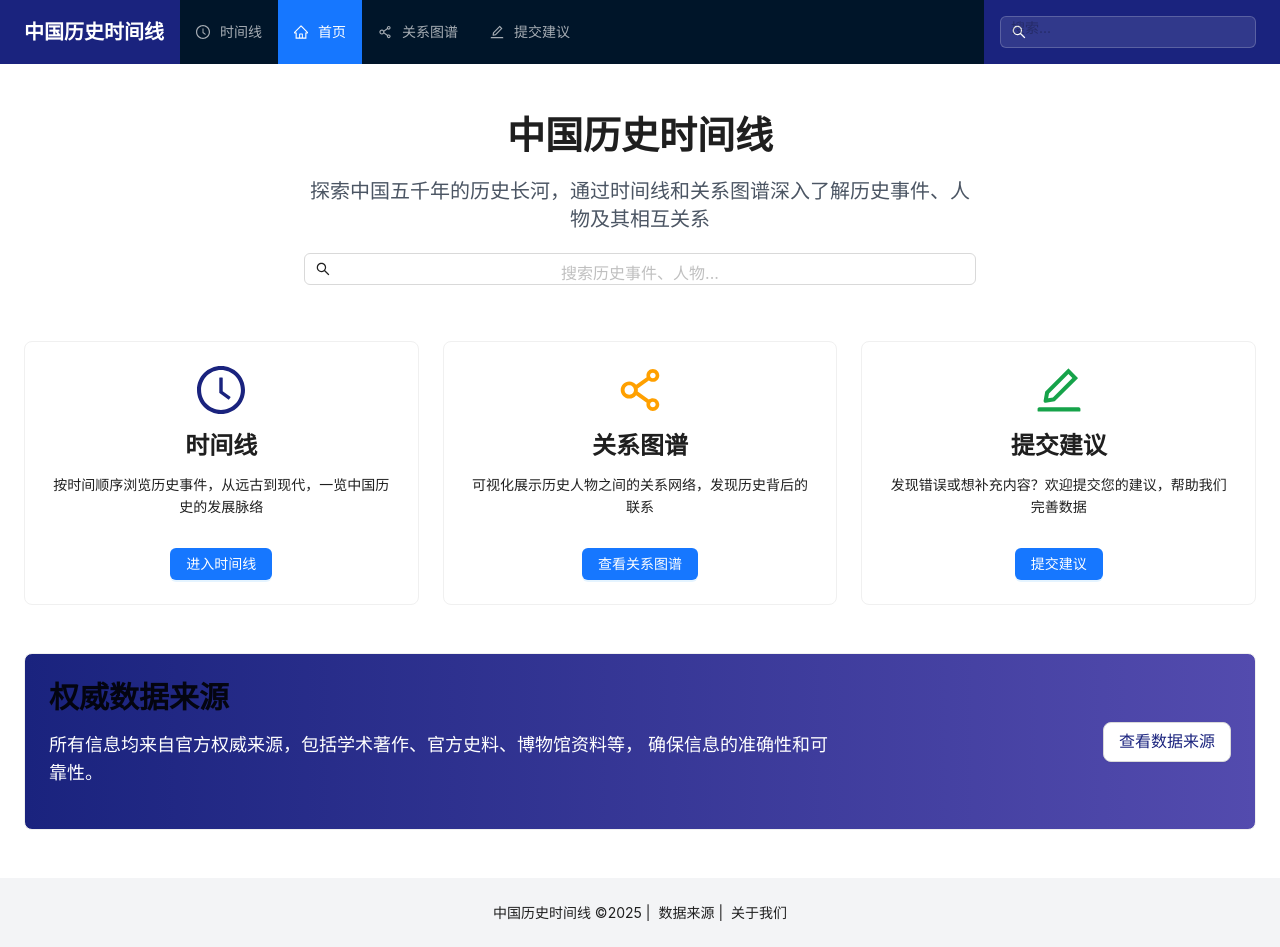
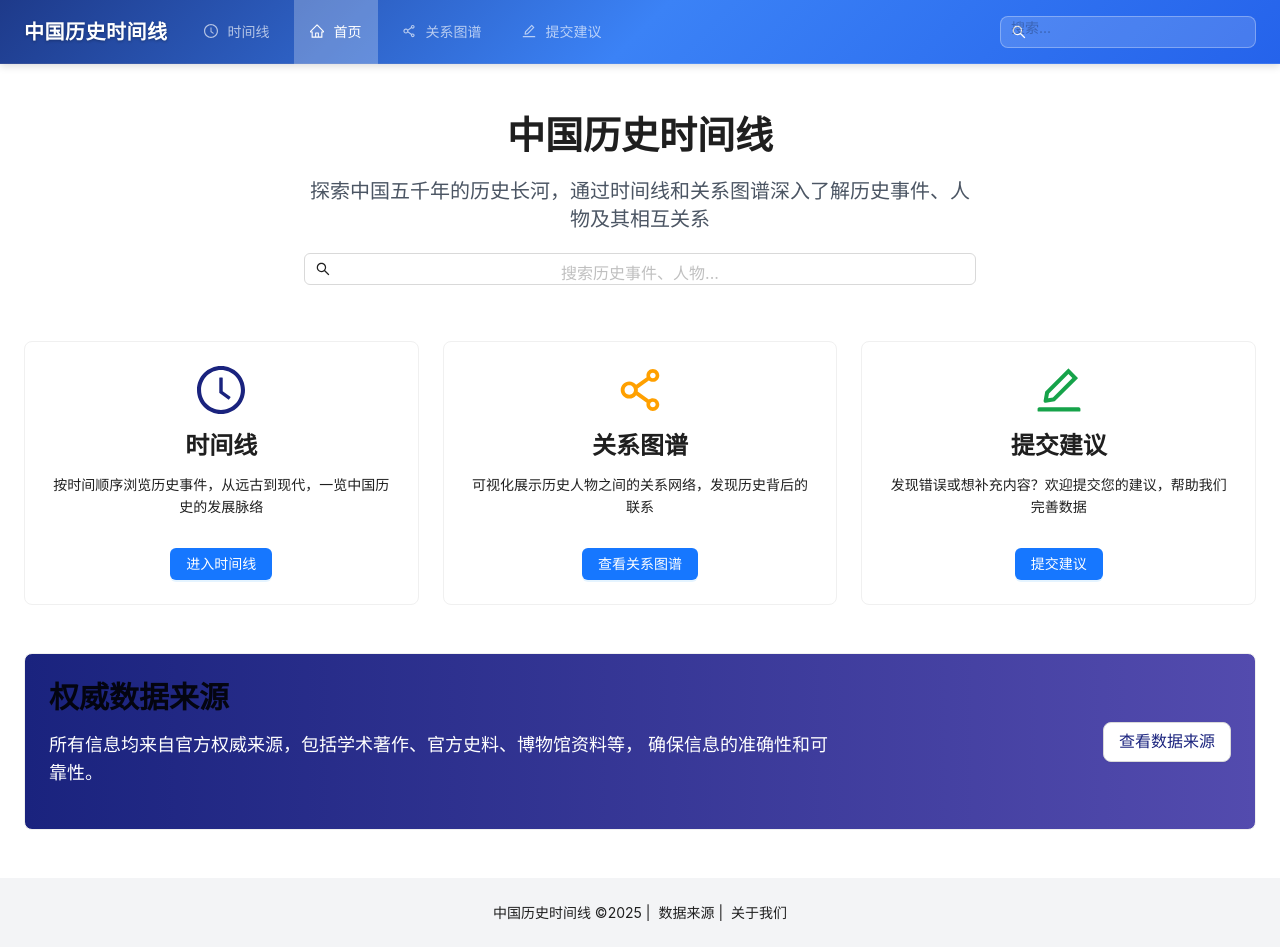
Before and after one commit to chengms/HistoricalThreads, a React (Vite) app in the folder frontend/: page /home in a window 1280 px wide. Built offline with nearby package versions, Linux system fonts and the light colour scheme.

Commit message:
Improve header color harmony: Use blue gradient background, enhance menu and search box styles, add better visual effects

```diff
--- a/frontend/src/components/Layout/index.css
+++ b/frontend/src/components/Layout/index.css
@@ -18,3 +18,62 @@
   background: #e6f7ff;
   color: #1890ff;
 }
+
+/* 导航栏样式优化 */
+.ant-layout-header {
+  background: linear-gradient(135deg, #1e3a8a 0%, #3b82f6 50%, #2563eb 100%) !important;
+  box-shadow: 0 2px 8px rgba(0, 0, 0, 0.15);
+  border-bottom: 1px solid rgba(255, 255, 255, 0.1);
+  backdrop-filter: blur(10px);
+}
+
+/* 导航栏文字样式 */
+.ant-layout-header .text-xl {
+  text-shadow: 0 1px 3px rgba(0, 0, 0, 0.3);
+  font-weight: 700;
+  letter-spacing: 0.5px;
+}
+
+/* 菜单项样式优化 */
+.ant-layout-header .ant-menu {
+  background: transparent !important;
+  border-bottom: none !important;
+}
+
+.ant-layout-header .ant-menu-item {
+  border-radius: 6px;
+  margin: 0 4px;
+  transition: all 0.3s ease;
+}
+
+.ant-layout-header .ant-menu-item:hover {
+  background: rgba(255, 255, 255, 0.15) !important;
+}
+
+.ant-layout-header .ant-menu-item-selected {
+  background: rgba(255, 255, 255, 0.25) !important;
+  border-radius: 6px;
+}
+
+.ant-layout-header .ant-menu-item-selected::after {
+  display: none;
+}
+
+/* 搜索框样式优化 */
+.ant-layout-header .ant-input-affix-wrapper {
+  background: rgba(255, 255, 255, 0.15) !important;
+  border: 1px solid rgba(255, 255, 255, 0.3) !important;
+  border-radius: 8px;
+  transition: all 0.3s ease;
+}
+
+.ant-layout-header .ant-input-affix-wrapper:hover {
+  background: rgba(255, 255, 255, 0.2) !important;
+  border-color: rgba(255, 255, 255, 0.4) !important;
+}
+
+.ant-layout-header .ant-input-affix-wrapper-focused {
+  background: rgba(255, 255, 255, 0.25) !important;
+  border-color: rgba(255, 255, 255, 0.5) !important;
+  box-shadow: 0 0 0 2px rgba(255, 255, 255, 0.2);
+}
--- a/frontend/src/components/Layout/index.tsx
+++ b/frontend/src/components/Layout/index.tsx
@@ -117,7 +117,7 @@ export default function Layout({ children }: LayoutProps) {
       className="min-h-screen"
       style={isTimelinePage ? { background: 'transparent' } : {}}
     >
-      <Header className="bg-primary text-white px-6">
+      <Header className="text-white px-6" style={{ background: 'linear-gradient(135deg, #1e3a8a 0%, #3b82f6 50%, #2563eb 100%)' }}>
         <div className="flex items-center h-full gap-4">
           <div
             className="text-xl font-bold cursor-pointer"
```
